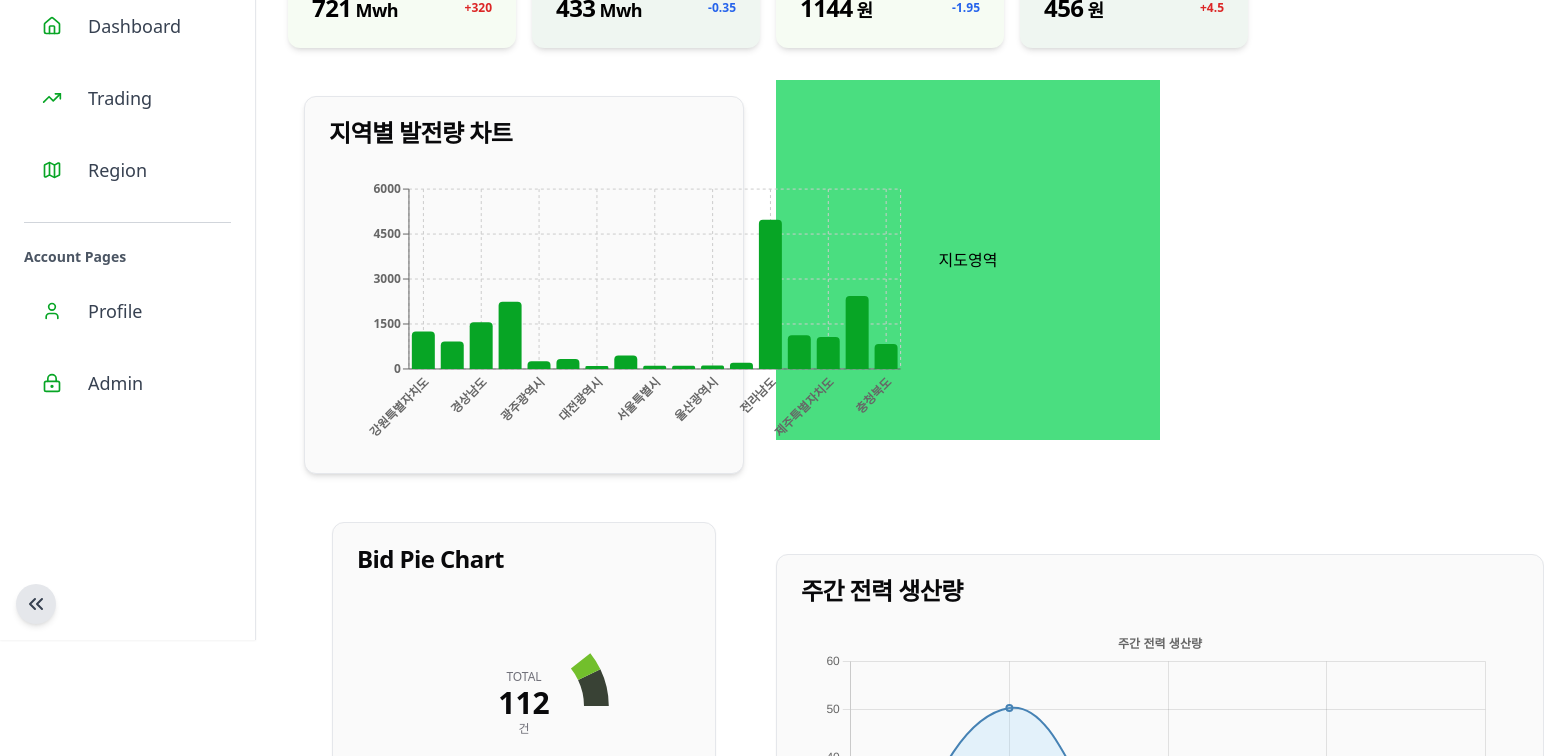
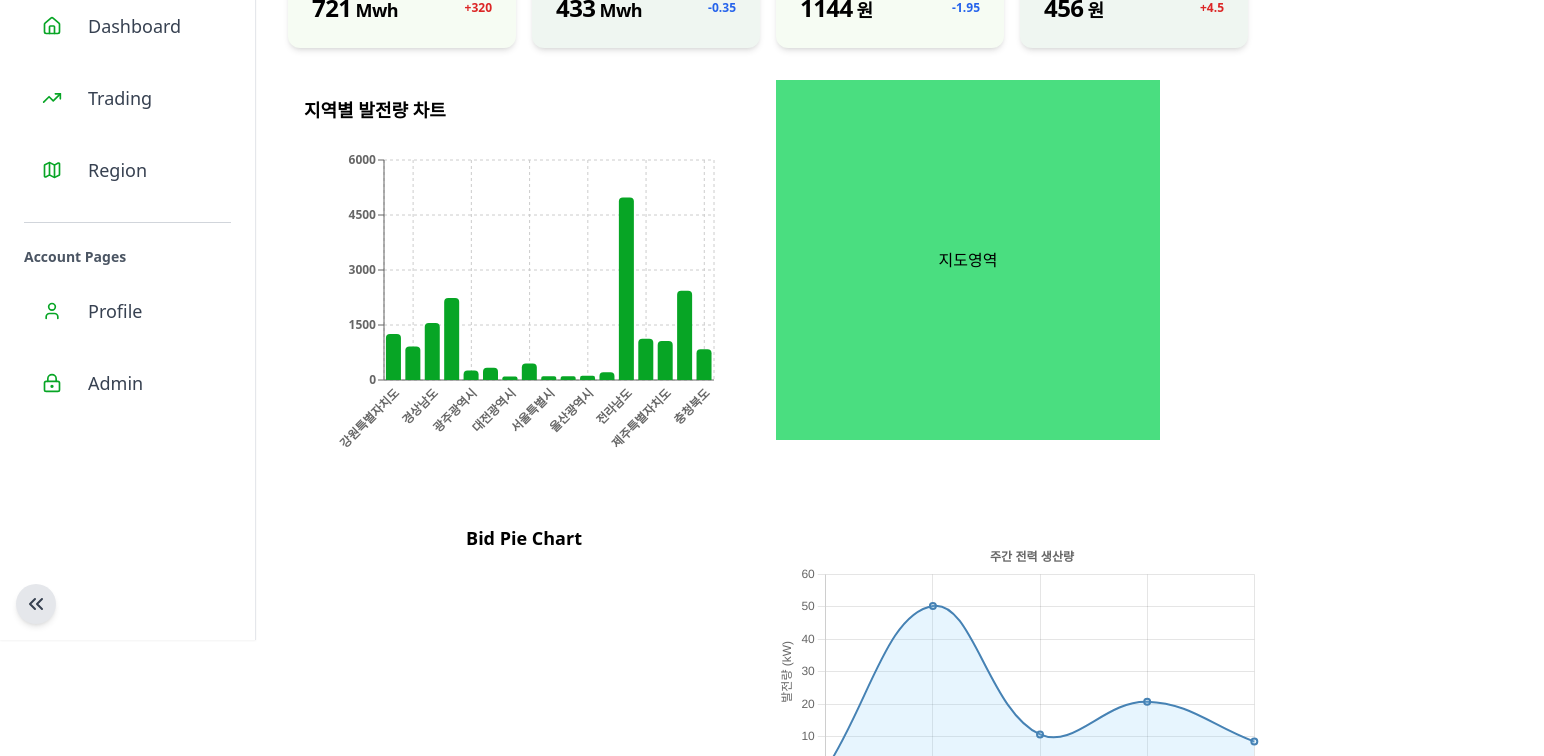
Before and after one commit to turbinecrew/turbin_electrical, a Next.js app: page / in a window 1280 px wide. Shown: the part 160-916 px from the top of the page, 1544 px wide, since content can reach past the window. Built offline with nearby package versions, Linux system fonts and the light colour scheme.

Commit message:
🎨: 차트 컴포넌트들 카드 컴포넌트와 분리

```diff
--- a/src/features/realtime/components/chart/bid-pie-chart/index.tsx
+++ b/src/features/realtime/components/chart/bid-pie-chart/index.tsx
@@ -3,12 +3,6 @@
 import { useMemo } from "react"
 import { Label, Pie, PieChart } from "recharts"
 
-import {
-	Card,
-	CardHeader,
-	CardTitle,
-	CardContent,
-} from "@/shadcn/components/card"
 import {
 	ChartContainer,
 	ChartLegend,
@@ -25,11 +19,11 @@ export function BidPieChart() {
 	}, [])
 
 	return (
-		<Card className="mx-auto h-[40vh] w-[30vw] max-w-md">
-			<CardHeader>
-				<CardTitle>Bid Pie Chart</CardTitle>
-			</CardHeader>
-			<CardContent>
+		<div className="mx-auto h-[40vh] w-[30vw] max-w-md rounded p-4">
+			<div className="mb-4 text-center">
+				<h2 className="text-lg font-bold">Bid Pie Chart</h2>
+			</div>
+			<div className="flex items-center justify-center">
 				<ChartContainer
 					config={chartConfig}
 					className="mx-auto aspect-square max-h-[250px] [&_.recharts-text]:fill-background"
@@ -86,7 +80,7 @@ export function BidPieChart() {
 						<ChartLegend content={<ChartLegendContent />} />
 					</PieChart>
 				</ChartContainer>
-			</CardContent>
-		</Card>
+			</div>
+		</div>
 	)
 }
--- a/src/features/realtime/components/chart/weekly-power-chart/index.tsx
+++ b/src/features/realtime/components/chart/weekly-power-chart/index.tsx
@@ -1,4 +1,3 @@
-/* eslint-disable import/order */
 "use client"
 
 import type { TooltipItem } from "chart.js"
@@ -14,13 +13,6 @@ import {
 } from "chart.js"
 import React from "react"
 import { Line } from "react-chartjs-2"
-
-import {
-	Card,
-	CardHeader,
-	CardContent,
-	CardTitle,
-} from "@/shadcn/components/card"
 
 import { mockData } from "./mock"
 
@@ -109,15 +101,12 @@ export default function WeeklyPower() {
 	}
 
 	return (
-		<Card className="mx-auto mb-[100px] mt-8 h-[50vh] w-[60vw]">
-			<CardHeader>
-				<CardTitle>주간 전력 생산량</CardTitle>
-			</CardHeader>
-			<CardContent className="flex h-full items-center justify-center">
+		<div className="mx-auto mr-[50px] mt-8 h-[35vh] w-[40vw] rounded">
+			<div className="flex h-full items-center justify-center">
 				<div className="h-full w-full">
 					<Line data={chartData} options={options} />
 				</div>
-			</CardContent>
-		</Card>
+			</div>
+		</div>
 	)
 }
--- a/src/features/region/components/RegionalEnergyChart/index.tsx
+++ b/src/features/region/components/RegionalEnergyChart/index.tsx
@@ -12,12 +12,6 @@ import {
 } from "recharts"
 
 import { RegionalModal } from "@/features/auth/components/regional-modal"
-import {
-	Card,
-	CardContent,
-	CardHeader,
-	CardTitle,
-} from "@/shadcn/components/card"
 
 import { data } from "./mocks"
 
@@ -56,12 +50,8 @@ export function RegionalEnergyChart() {
 
 	return (
 		<div className="p-4">
-			<Card className="shadow-md">
-				<CardHeader>
-					<CardTitle>지역별 발전량 차트</CardTitle>
-				</CardHeader>
-				<CardContent>
-					<div className="h-[35vh] w-[47vw]">
+			<h2 className="mb-4 text-lg font-bold">지역별 발전량 차트</h2>
+			<div className="relative h-[40vh]">
 				<ResponsiveContainer width="100%" height="100%">
 					<BarChart
 						data={chartData}
@@ -89,8 +79,6 @@ export function RegionalEnergyChart() {
 					</BarChart>
 				</ResponsiveContainer>
 			</div>
-				</CardContent>
-			</Card>
 
 			<RegionalModal
 				isOpen={isModalOpen}
```
Lines whose indentation alone changed are shown as unchanged.
